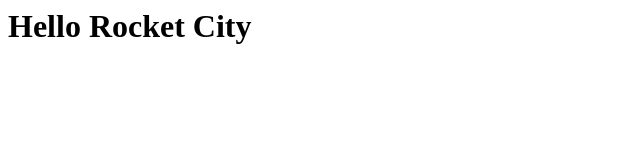
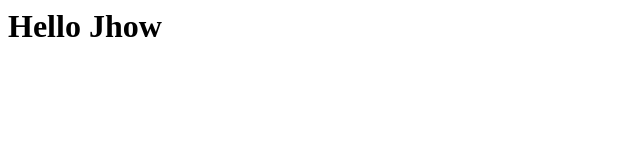
Before and after one commit to gueeme/curso_git, a website: page index.html in a window 1280 px wide. Shown: the whole page, without its empty margins (0-640 px from the left). Drawn offline with Linux system fonts and the light colour scheme.

Commit message:
Update index.html

```diff
--- a/index.html
+++ b/index.html
@@ -3,7 +3,7 @@
 <html>
 
 
-<h1>Hello Rocket City</h1>
+<h1>Hello Jhow</h1>
 
 
 </html>
```
